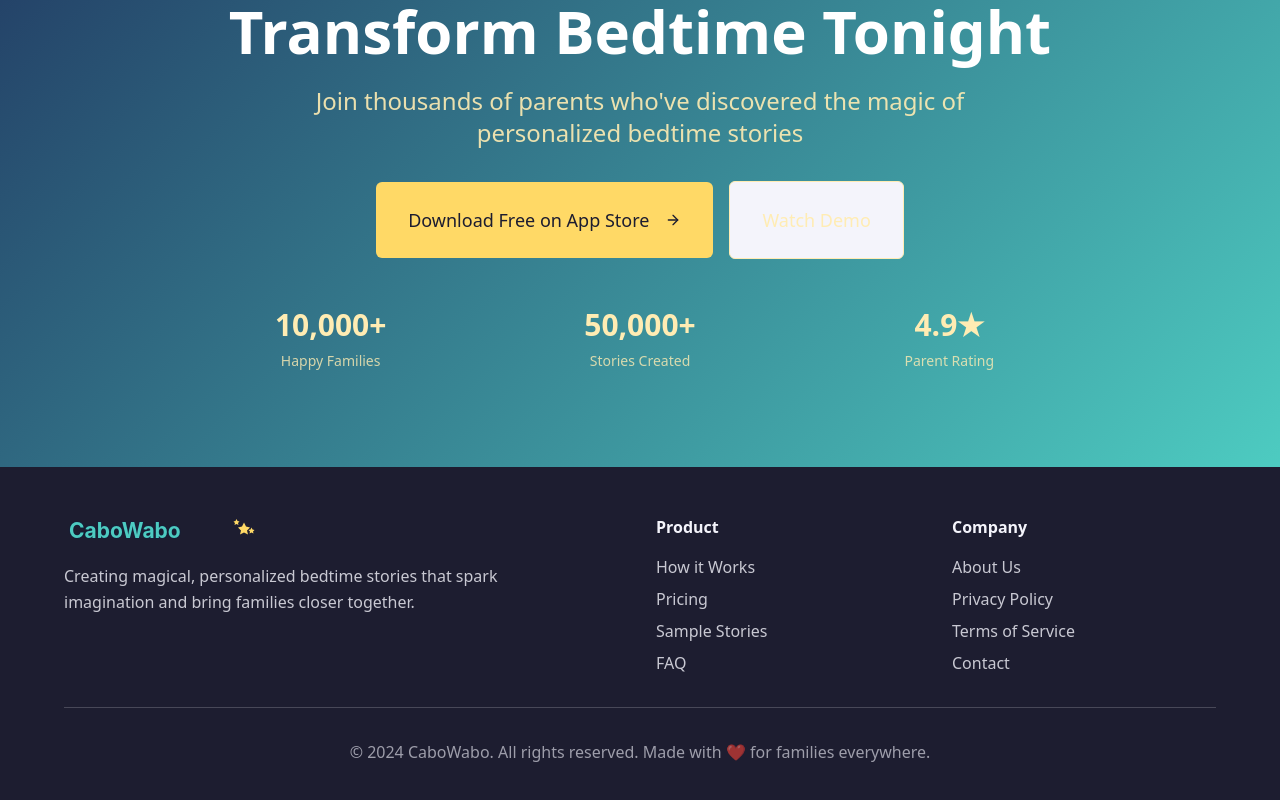
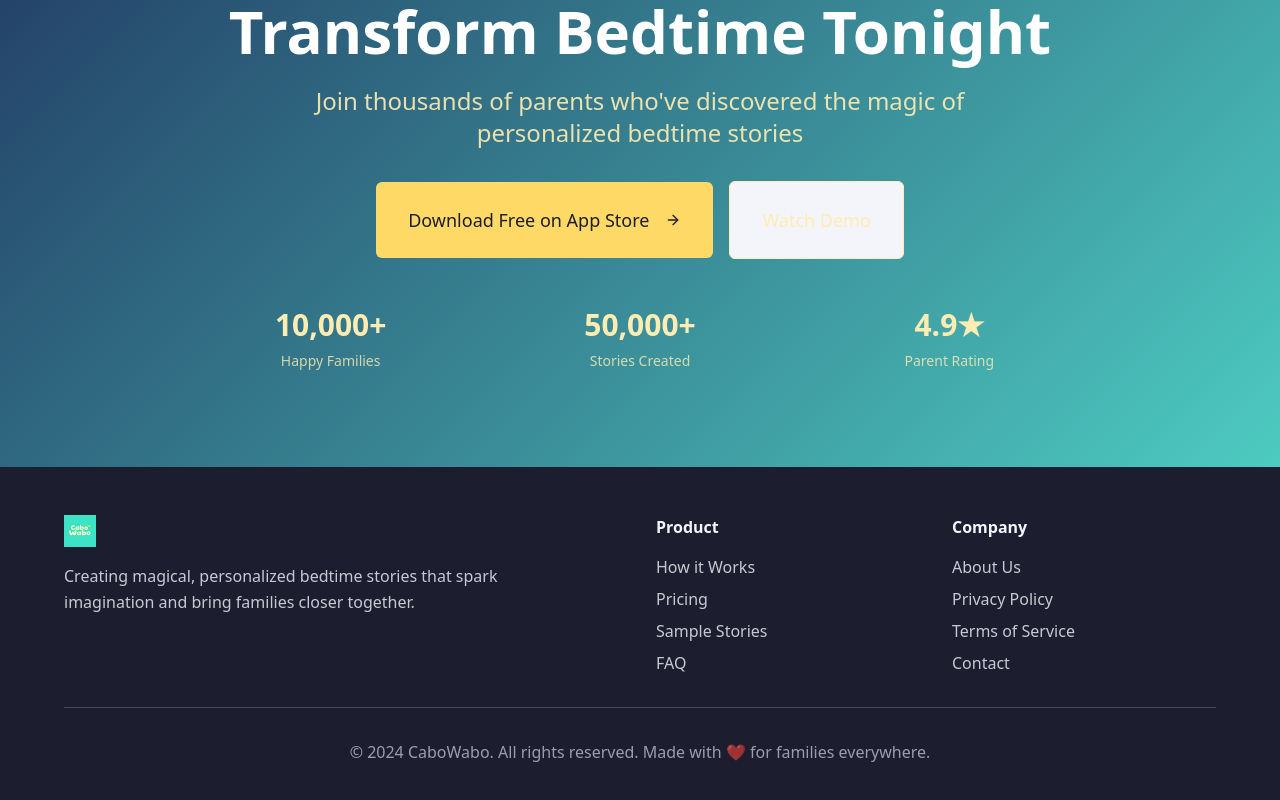
Before and after one commit to bigdog6978/cabo-wabo-landing-page, a React (Vite) app: page / in a window 1280 px wide. Shown: the part 5921-6721 px from the top of the page. Built offline with nearby package versions, Linux system fonts and the light colour scheme.

Commit message:
Update footer logo
Use the provided PNG logo in the footer and scale it to match the size of the "CaboWabo" text.

```diff
--- a/src/components/Footer.tsx
+++ b/src/components/Footer.tsx
@@ -1,4 +1,5 @@
 import { Sparkles } from "lucide-react";
+import caboWaboLogo from "@/assets/cabo-wabo-logo.png";
 
 const Footer = () => {
   return (
@@ -8,33 +9,11 @@ const Footer = () => {
           {/* Brand */}
           <div className="md:col-span-2">
             <div className="flex items-center space-x-3 mb-4">
-              <div className="flex items-center">
-                <svg width="200" height="32" viewBox="0 0 400 64" className="h-8">
-                  <defs>
-                    <style>{`
-                      .cabo-text {
-                        fill: hsl(175, 55%, 55%);
-                        font-family: -apple-system, BlinkMacSystemFont, 'Segoe UI', Roboto, sans-serif;
-                        font-weight: bold;
-                        font-size: 42px;
-                      }
-                      .cabo-outline {
-                        fill: none;
-                        stroke: hsl(220, 50%, 15%);
-                        stroke-width: 3;
-                      }
-                    `}</style>
-                  </defs>
-                  <text x="10" y="45" className="cabo-outline cabo-text">CaboWabo</text>
-                  <text x="10" y="45" className="cabo-text">CaboWabo</text>
-                  {/* Star sparkles */}
-                  <g fill="hsl(45, 100%, 70%)">
-                    <path d="M360 15 l4 8 l8 2 l-6 6 l2 8 l-8-4 l-8 4 l2-8 l-6-6 l8-2 z" />
-                    <path d="M375 25 l2 4 l4 1 l-3 3 l1 4 l-4-2 l-4 2 l1-4 l-3-3 l4-1 z" />
-                    <path d="M345 8 l2 4 l4 1 l-3 3 l1 4 l-4-2 l-4 2 l1-4 l-3-3 l4-1 z" />
-                  </g>
-                </svg>
-              </div>
+              <img
+                src={caboWaboLogo}
+                alt="CaboWabo"
+                className="h-8 w-auto"
+              />
             </div>
             <p className="text-background/80 max-w-md leading-relaxed">
               Creating magical, personalized bedtime stories that spark imagination and bring families closer together.
```
Also changed, not shown: src/assets/cabo-wabo-logo.png (added).
